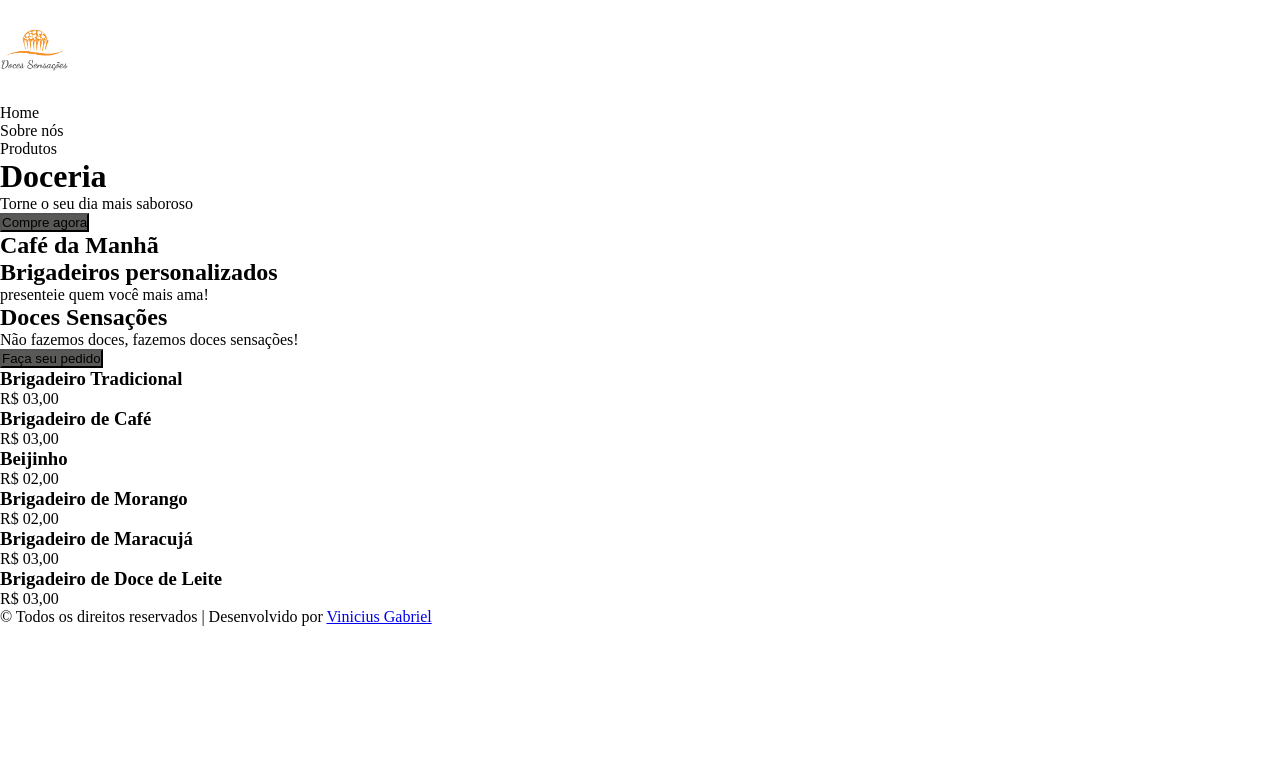
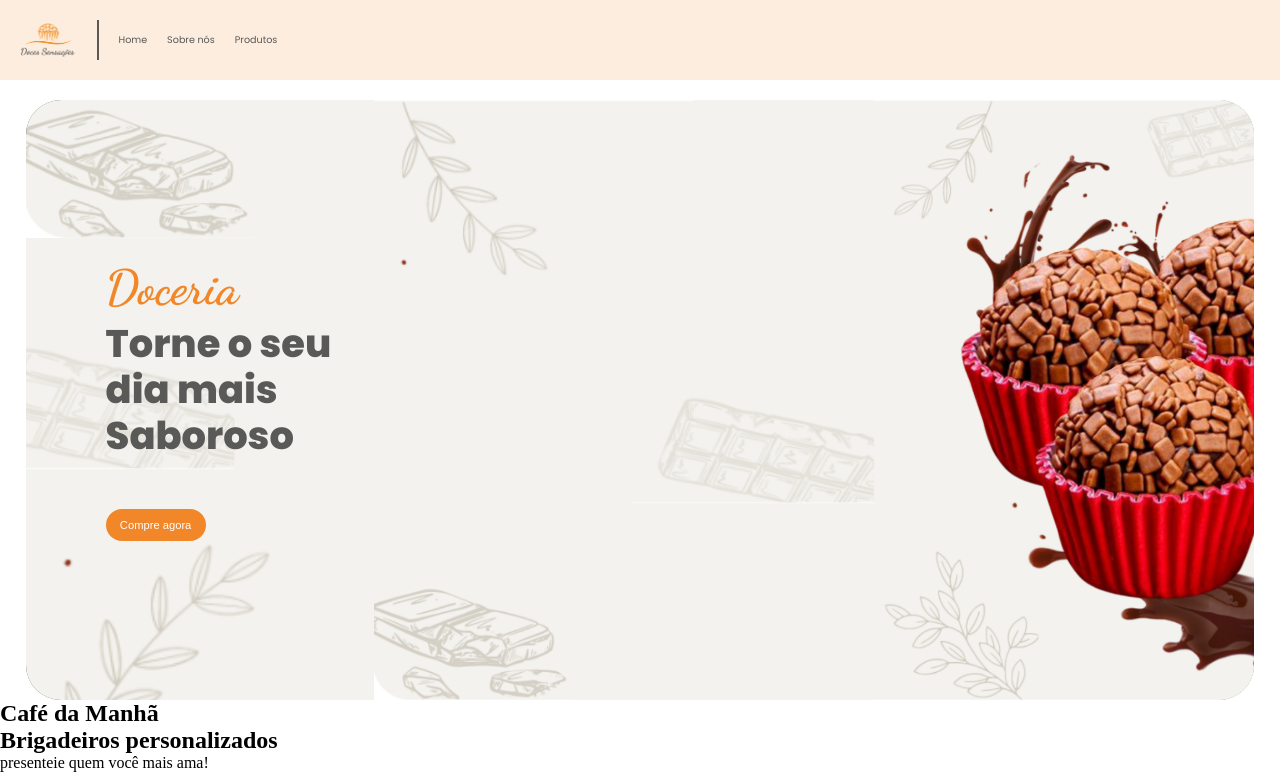
Before and after one commit to Vinicius-G-R/site-Doces, a plain HTML site: page index.html in a window 1280 px wide. Shown: the top 775 px of the page. Drawn offline with Linux system fonts and the light colour scheme.

Commit message:
pagina um feita 01

```diff
--- a/estilos/style-index.css
+++ b/estilos/style-index.css
@@ -13,14 +13,91 @@
     padding: 0px;
 }
 
+body {
+    background: #00000000;
+}
+
 #containerMenu {
     display: flex;
+    background: #f2872927;
+    align-items: center;
+    font-family: var(--fontpadrao);
+    font-size: .6em;
+    height: 80px;
+    color: var(--cor1);
+}
+
+#logoNav {
+    height: 80px;
+    margin-right: 20px;
+    margin-left: 20px;
+}
+
+#barra{
+    border-right: 2px solid var(--cor1);
+    height: 40px;
+    margin-right: 20px;
+}
+
+#nav {
+    margin-right: 20px;
+}
+
+header {
+    height: 600px;
+    width: 96%;
+    border-radius: 35px;
+    margin: auto;
+    margin-top: 20px;
+    background: #525252;
+    overflow: hidden;
+}
+
+#conatinerheader {
+    background-color: #F3F2EE;
+    display: flex;
+    justify-content: space-between;
+    background: url(../imgs/imgfundo01.png) no-repeat;
+    background-size: cover;
+    box-shadow: 0px 0px 500px black;
+}
+
+header > div div {
+    display: flex;
+    flex-direction: column;
+    padding-left: 80px;
+    justify-content: center;
+}
+
+header img {
+    height: 600px;
 
 }
 
-body img{
-    height: 100px;
+header h1 {
+    font-family: var(--fontdestaque);
+    color: var(--cor2);
+    font-size: 3em;
 }
-button {
-    background-color: #595958;
+
+header p {
+    font-family: var(--fontpadrao);
+    font-weight: bold;
+    color: var(--cor1);
+    font-size: 2.4em;
+    width: 200%;
+    margin-top: 5px;
+    line-height: 1.2em;
 }
+
+header button{
+    background: var(--cor2);
+    border: none;
+    border-radius: 20px;
+    width: 100px;
+    padding: 10px;
+    font-size: .7em;
+    color: white;
+    margin-top: 50px;
+    cursor: pointer;
+}
--- a/index.html
+++ b/index.html
@@ -11,21 +11,26 @@
 </head>
 <body>
     <menu>
-        <div>
-            <img src="imgs/logo.png" alt="logo da empresa">
-            <nav>Home</nav>
-            <nav>Sobre nós</nav>
-            <nav>Produtos</nav>
+        <div id="containerMenu">
+            <img id="logoNav" src="imgs/logo.png" alt="logo da empresa">
+            <div id="barra"></div>
+            <nav id="nav">Home</nav>
+            <nav id="nav">Sobre nós</nav>
+            <nav id="nav">Produtos</nav>
         </div>
     </menu>
 
     <header>
-        <div>
-            <!--imagem de fundo-->
-            <h1>Doceria</h1>
-            <p>Torne o seu dia mais saboroso</p>
+        <div id="conatinerheader">
+            <div>
+                <h1>Doceria</h1>
+                <p>Torne o seu <br> dia mais <br> Saboroso</p>
+                <button>Compre agora</button>
+            </div>
+            <div>
+                <img src="imgs/imgfundo.png" alt="imagem de brigadeiro">
+            </div>
         </div>
-        <button>Compre agora</button>
     </header>
 
     <section>
```
Also changed, not shown: imgs/imgfundo.png (added), imgs/imgfundo01.png (added).
